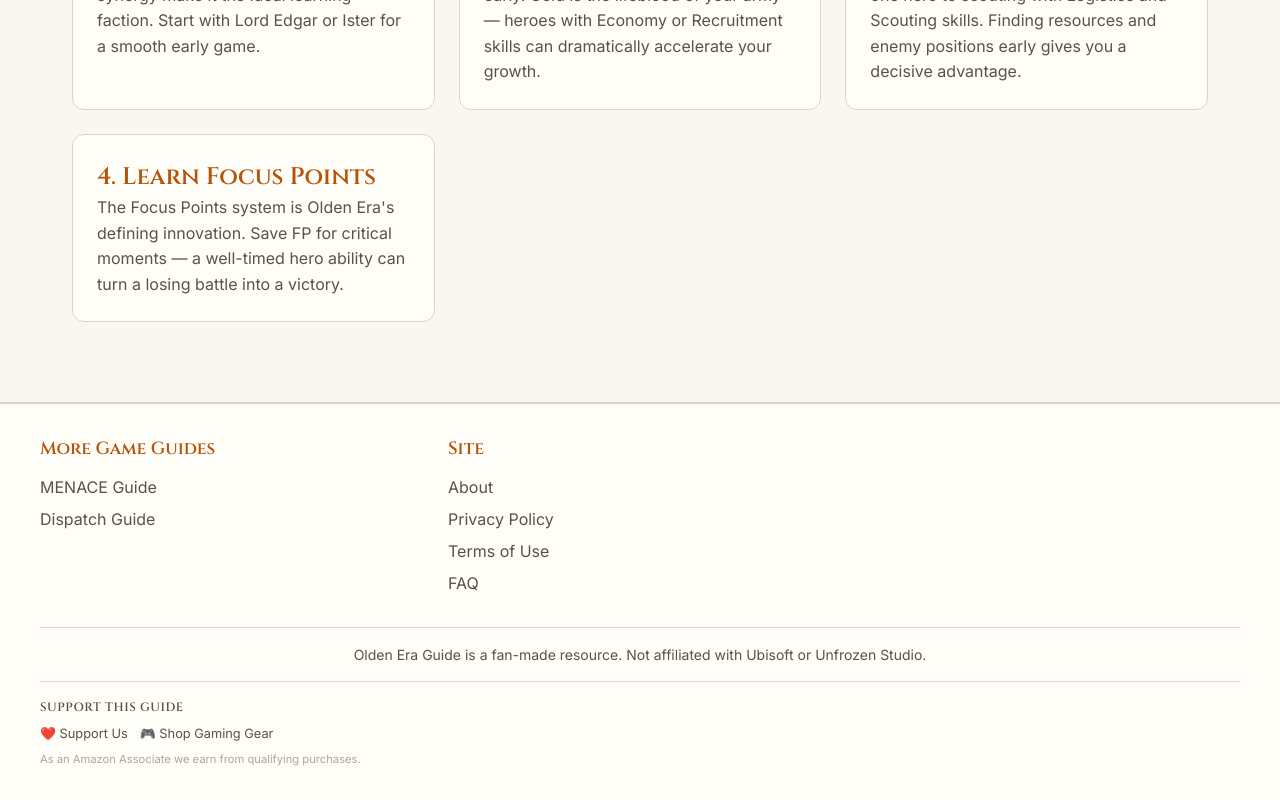
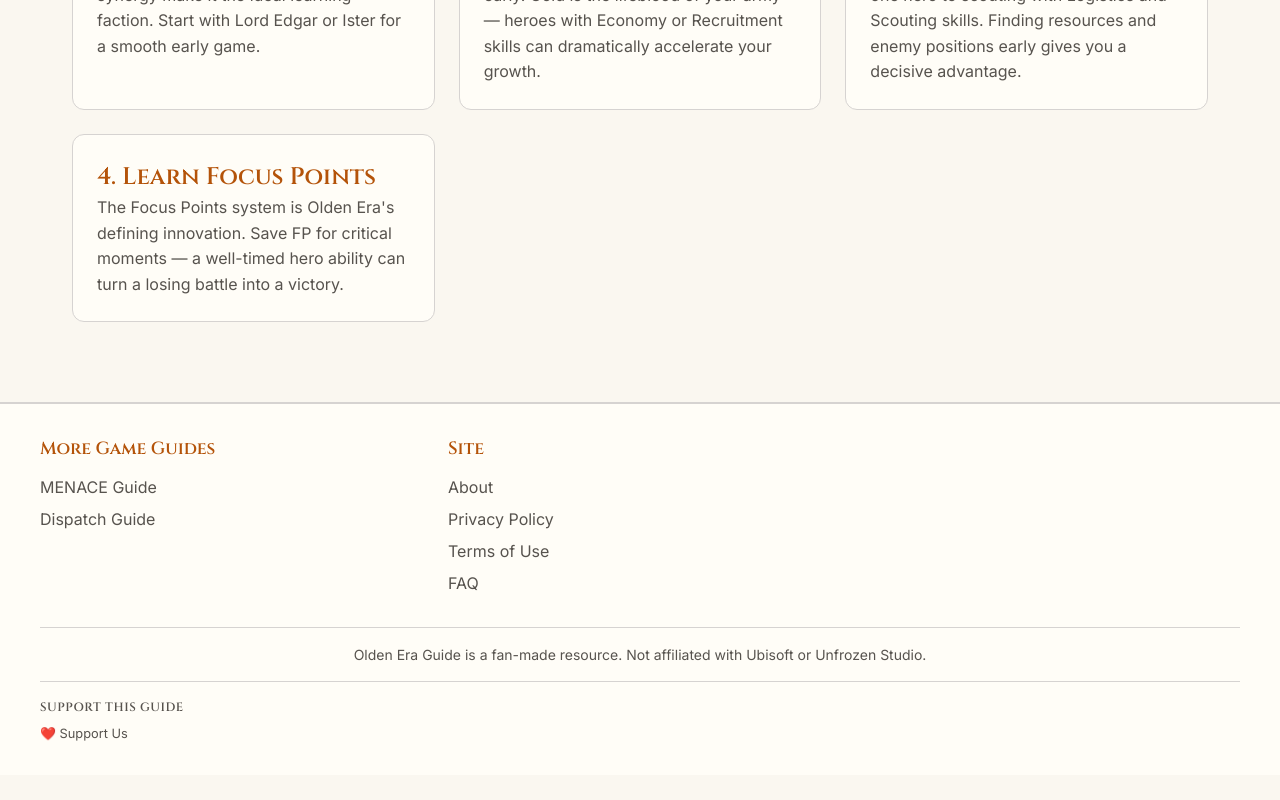
Before and after one commit to ryuuu2020/olden-era-guide, a Next.js app: page / in a window 1280 px wide. Shown: the part 1981-2781 px from the top of the page. After the commit the page ends 2756 px from the top, so only its background shows below. Built offline with nearby package versions, Linux system fonts and the light colour scheme.

Commit message:
Remove Amazon Associates (not available in China)

```diff
--- a/app/layout.tsx
+++ b/app/layout.tsx
@@ -146,13 +146,7 @@ function Footer() {
             <a href="https://afdian.com/a/gameguidehub" target="_blank" rel="noopener noreferrer" style={{ color: 'var(--color-text-muted)', textDecoration: 'none' }}>
               ❤️ Support Us
             </a>
-            <a href="https://amazon.com/s?k=gaming+gear&tag=gameguidehub-20" target="_blank" rel="noopener noreferrer" style={{ color: 'var(--color-text-muted)', textDecoration: 'none' }}>
-              🎮 Shop Gaming Gear
-            </a>
           </div>
-          <p style={{ color: 'var(--color-text-muted)', fontSize: '0.7rem', marginTop: '0.5rem', opacity: 0.5 }}>
-            As an Amazon Associate we earn from qualifying purchases.
-          </p>
         </div>
       </div>
     </footer>
```
